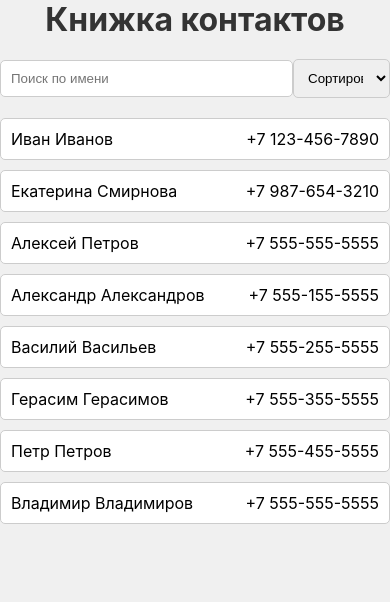
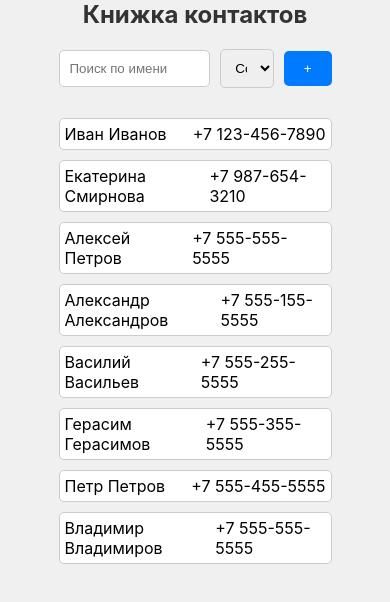
Before and after one commit to shulzpavel/contacts, a React (Create React App) app: page / in a window 390 px wide. Shown: the top 602 px of the page. Built offline with nearby package versions, Linux system fonts and the light colour scheme.

Commit message:
feat: добавил адаптив страницы

```diff
--- a/src/App.css
+++ b/src/App.css
@@ -10,12 +10,32 @@ body {
 }
 
 .container {
-  max-width: 600px;
+  max-width: 70%; /* Чтобы контейнер растягивался на всю ширину экрана */
   margin: 0 auto;
   padding: 20px;
   background-color: #fff;
   box-shadow: 0 0 10px rgba(0, 0, 0, 0.1);
   border-radius: 5px;
+}
+
+@media (max-width: 768px) {
+  .container {
+    padding: 10px; /* Уменьшаем внутренний отступ для мобильных устройств */
+  }
+}
+
+/* Медиа-запрос для планшетов и настольных компьютеров (ширина экрана от 769px до 1024px) */
+@media (min-width: 769px) and (max-width: 1024px) {
+  .container {
+    max-width: 80%; /* Уменьшаем максимальную ширину контейнера для планшетов */
+  }
+}
+
+/* Медиа-запрос для больших настольных компьютеров (ширина экрана больше 1024px) */
+@media (min-width: 1025px) {
+  .container {
+    max-width: 600px; /* Восстанавливаем максимальную ширину контейнера для больших экранов */
+  }
 }
 
 h1 {
@@ -28,8 +48,34 @@ h2 {
   color: #333;
 }
 
+@media (max-width: 768px) {
+  h1 {
+    font-size: 24px; /* Уменьшаем размер шрифта для мобильных устройств */
+    margin-bottom: 10px; /* Уменьшаем отступ снизу для мобильных устройств */
+  }
+}
+
+/* Медиа-запрос для планшетов и настольных компьютеров (ширина экрана от 769px до 1024px) */
+@media (min-width: 769px) and (max-width: 1024px) {
+  h1 {
+    font-size: 36px; /* Увеличиваем размер шрифта для планшетов */
+  }
+}
+
+/* Медиа-запрос для больших настольных компьютеров (ширина экрана больше 1024px) */
+@media (min-width: 1025px) {
+  h1 {
+    font-size: 48px; /* Увеличиваем размер шрифта для больших экранов */
+  }
+}
+
+/* Медиа-запросы для заголовка h2 можно добавить аналогичным образом */
+
+
 .contact-list {
   margin-top: 20px;
+  max-width: 70%; /* Чтобы контейнер растягивался на всю ширину экрана */
+  margin: 0 auto;
 }
 
 .contact-list ul {
@@ -48,7 +94,37 @@ h2 {
   align-items: center;
 }
 
+@media (max-width: 768px) {
+  .contact-list {
+    margin-top: 10px; /* Уменьшаем верхний отступ для мобильных устройств */
+  }
+
+  .contact-list li {
+    padding: 5px; /* Уменьшаем внутренний отступ для мобильных устройств */
+  }
+}
+
+/* Медиа-запрос для планшетов и настольных компьютеров (ширина экрана от 769px до 1024px) */
+@media (min-width: 769px) and (max-width: 1024px) {
+  .contact-list li {
+    padding: 15px; /* Увеличиваем внутренний отступ для планшетов */
+  }
+}
+
+/* Медиа-запрос для больших настольных компьютеров (ширина экрана больше 1024px) */
+@media (min-width: 1025px) {
+  .contact-list {
+    margin-top: 30px; /* Увеличиваем верхний отступ для больших экранов */
+  }
+
+  .contact-list li {
+    padding: 20px; /* Увеличиваем внутренний отступ для больших экранов */
+  }
+}
+
 .search-bar {
+  max-width: 70%; /* Чтобы контейнер растягивался на всю ширину экрана */
+  margin: 0 auto;
   margin-bottom: 20px;
   display: flex;
   justify-content: space-between;
@@ -63,6 +139,7 @@ h2 {
 }
 
 .search-bar select {
+  margin: 10px;
   width: 25%;
   padding: 10px;
   border: 1px solid #ccc;
@@ -70,16 +147,16 @@ h2 {
 }
 
 button {
-  background-color: #d9534f;
-  color: #fff;
-  border: none;
-  padding: 5px 10px;
-  border-radius: 3px;
-  cursor: pointer;
-  font-weight: bold;
-  transition: background-color 0.3s;
+  padding: 10px 20px; /* Поля кнопки */
+  background-color: #007bff; /* Цвет фона кнопки */
+  color: #fff; /* Цвет текста кнопки */
+  border: none; /* Убираем границу кнопки */
+  border-radius: 5px; /* Скругление углов кнопки */
+  cursor: pointer; /* Задаем курсор при наведении */
+  transition: background-color 0.3s; /* Плавное изменение цвета фона при наведении */
+
+  /* Если нужно добавить стили для состояния наведения (hover) */
+  &:hover {
+    background-color: #0056b3; /* Новый цвет фона при наведении */
+  }
 }
-
-button:hover {
-  background-color: #c9302c;
-}
--- a/src/components/SearchBar.js
+++ b/src/components/SearchBar.js
@@ -1,6 +1,6 @@
 import React, { useState } from 'react';
 import { useDispatch } from 'react-redux';
-import {searchContact, sortContacts} from '../redux/contactsActions';
+import {searchContact, sortContacts, addContact} from '../redux/contactsActions';
 
 const SearchBar = () => {
   const dispatch = useDispatch();
@@ -13,6 +13,9 @@ const SearchBar = () => {
 
   const handleSortChange = (e) => {
     dispatch(sortContacts(e.target.value));
+  };
+  const handleAddContact = (e) => {
+    dispatch(addContact(e.target.value));
   };
 
   return (
@@ -27,6 +30,7 @@ const SearchBar = () => {
         <option value="name">Сортировать по имени</option>
         <option value="lastname">Сортировать по фамилии</option>
       </select>
+      <button onClick={handleAddContact}>+</button>
     </div>
   );
 };
```
